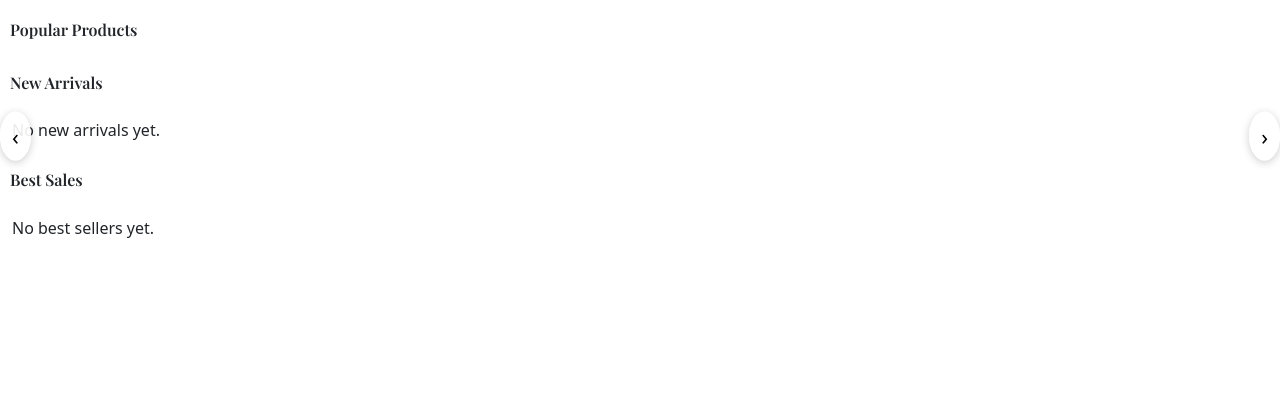
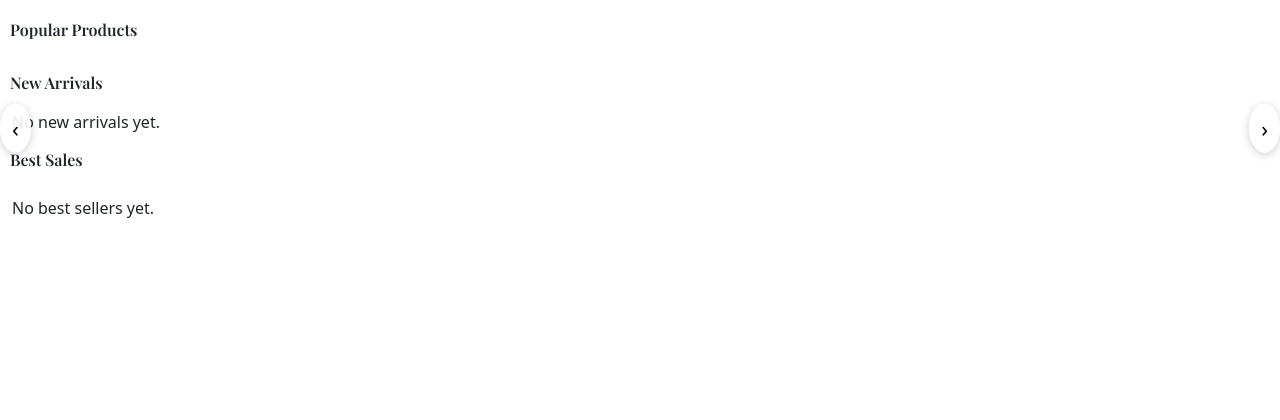
Before and after one commit to omiramberodgers15/ecomm-site, a Django app: page / in a window 1280 px wide. Shown: the part 125-545 px from the top of the page. Run offline with Django 5.2, Linux system fonts and the light colour scheme; data that the repository does not hold is empty; some web fonts are replaced.

Commit message:
Update after local fixes6

```diff
--- a/core/static/core/styles.css
+++ b/core/static/core/styles.css
@@ -27,11 +27,11 @@
   column-gap: 8px;
   overflow-x: hidden;
   overflow-y: hidden;
-  margin-bottom: 8px;      /* only vertical padding */
+  padding-bottom: 4px;      /* only vertical padding */
   scroll-snap-type: x mandatory;
   width: 100vw;              /* full viewport width */
   box-sizing: border-box;
-  padding: 8px 12px;
+  padding-left:12px;
 }
 
 h5{
```
